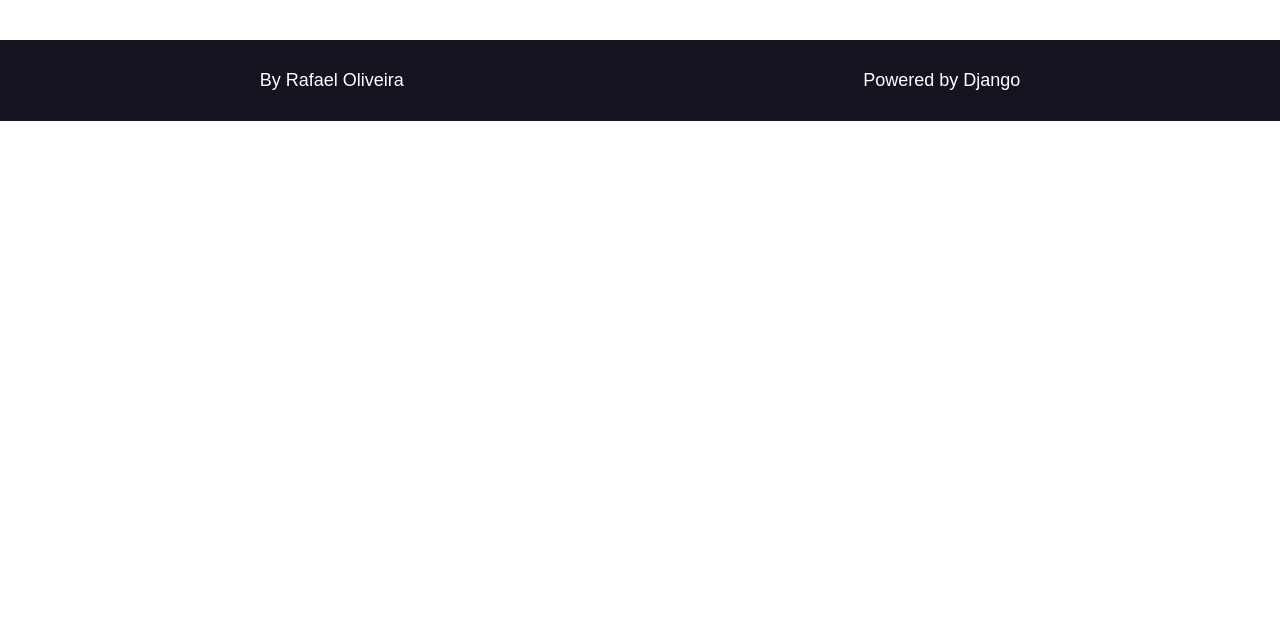
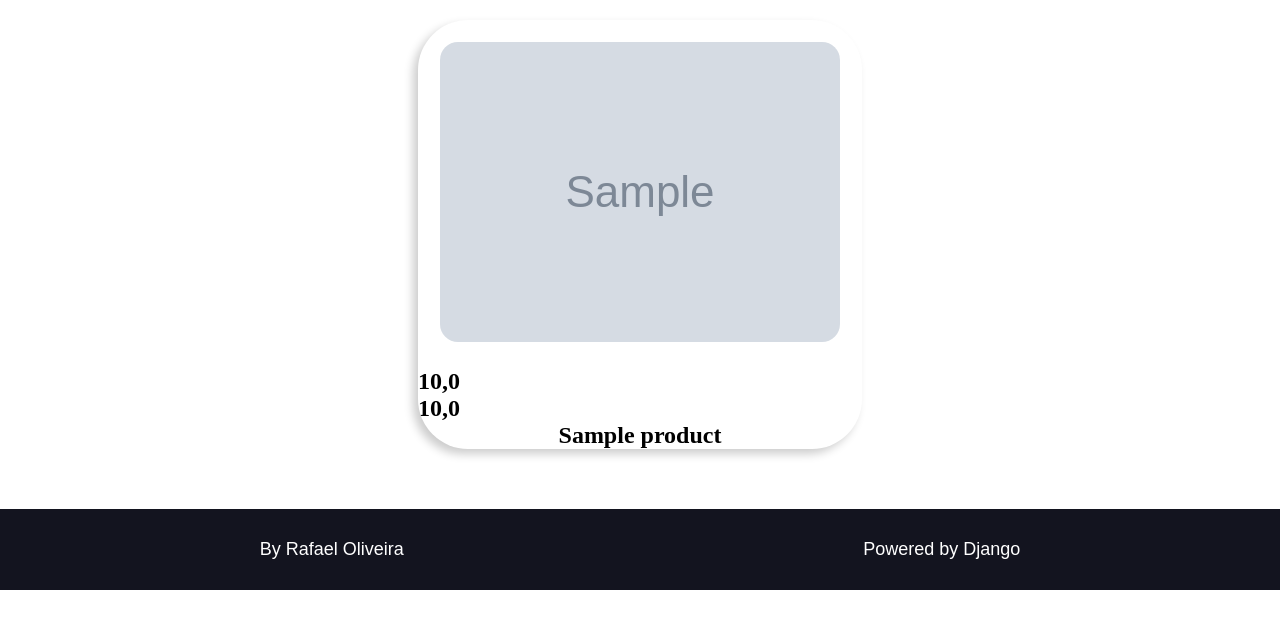
Before and after one commit to Rafael-soares-oliveira/ecommerce_django, a Django app: page / in a window 1280 px wide. Shown: the part 80-709 px from the top of the page. Run offline with Django 5.2, Linux system fonts and the light colour scheme; tables that the repository leaves empty hold one stand-in row (values such as "Sample post"); grey boxes marked "Sample" are stand-in pictures.

Commit message:
create views and urls

```diff
--- a/base_static/css/style.css
+++ b/base_static/css/style.css
@@ -67,6 +67,7 @@
     max-width: 100%;
 }
 
+/*Generic*/
 .container {
     max-width: 144rem;
     margin: 0 auto;
@@ -105,3 +106,52 @@
     color: var(--color-white);
     font-size: 1.8rem;
 }
+
+/*Product Container*/
+.main-content-list {
+    display: grid;
+    grid-template-columns: repeat(auto-fit, minmax(250px, 1fr));
+    gap: var(--spacing-gutter-small);
+  }
+
+  .product {
+    background: var(--color-white);
+    box-shadow: -5px 5px 10px rgba(0, 0, 0, 0.2);
+    transform: scale(1);
+    transition: all 200ms ease-in-out;
+    border-radius: 5rem;
+    overflow: hidden;
+    margin: 0 auto;
+  }
+
+  .product-image {
+    margin: var(--spacing-gutter-small);
+  }
+
+  .product-image img {
+    margin: auto;
+    border: double 2px transparent;
+    border-radius: 20px;
+    background-origin: border-box;
+    background-clip: content-box, border-box;
+  }
+
+  .product-list-item {
+    max-width: 64rem;
+    height: fit-content;
+  }
+
+  .product-list-item:hover {
+    transform: scale(1.02);
+    box-shadow: -8px 8px 18px rgba(0, 0, 0, 0.25);
+  }
+
+  .product-content a {
+    text-decoration: none;
+    color: var(--color-black);
+    font-size: 1.6rem;
+  }
+
+  .product-name {
+    text-align: center;
+  }
--- a/ecommerce/urls.py
+++ b/ecommerce/urls.py
@@ -18,10 +18,16 @@
 from django.urls import path, include
 from django.conf import settings
 from django.conf.urls.static import static
+from django.utils.translation import gettext as _
+
+orders = _('orders/')
+profile = _('profile/')
 
 urlpatterns = [
     path('admin/', admin.site.urls),
     path('', include('products.urls')),
+    path(orders, include('orders.urls')),
+    path(profile, include('user_profile.urls')),
     path('__debug__/', include('debug_toolbar.urls')),
 ]
 
--- a/orders/urls.py
+++ b/orders/urls.py
@@ -4,5 +4,8 @@
 app_name = 'orders'
 
 urlpatterns = [
-
+    path('payment/', views.Payment.as_view(), name='payment'),
+    path('finish_order/', views.FinishOrder.as_view(), name='finish_order'),
+    path('order_detail/<int:pk>/', views.OrderDetail.as_view(),
+         name='order_detail'),
 ]
--- a/products/urls.py
+++ b/products/urls.py
@@ -1,7 +1,14 @@
 from django.urls import path
 from products import views
+
+
 app_name = 'products'
 
 urlpatterns = [
     path('', views.ProductsViewHome.as_view(), name='home'),
+    path('/<slug>/', views.ProductDetail.as_view(), name='product_detail'),
+    path('/addcart/', views.AddCart.as_view(), name='add_cart'),
+    path('/removecart/', views.RemoveCart.as_view(), name='remove_cart'),
+    path('/cart/', views.Cart.as_view(), name='cart'),
+    path('/end/', views.End.as_view(), name='end'),
 ]
--- a/products/views.py
+++ b/products/views.py
@@ -1,5 +1,11 @@
-from django.views.generic import ListView
+from django.utils import translation
+from django.http import Http404
+from django.views.generic import ListView, DetailView, View
 from products.models import Product
+from utils.pagination import make_pagination
+import os
+
+PER_PAGE = os.environ.get('PER_PAGE', 6)
 
 
 class ProductsViewBase(ListView):
@@ -7,6 +13,61 @@
     context_object_name = 'products'
     ordering = ['-id']
 
+    def get_queryset(self, *args, **kwargs):
+        qs = super().get_queryset(*args, **kwargs)
+        return qs
+
+    def get_context_data(self, *args, **kwargs):
+        ctx = super().get_context_data(*args, **kwargs)
+        page_obj, pagination_range = make_pagination(
+            self.request,
+            ctx.get('products'),
+            PER_PAGE
+        )
+        html_language = translation.get_language()
+        ctx.update({
+            'products': page_obj,
+            'pagination_range': pagination_range,
+            'last_page': pagination_range['total_pages'],
+            'html_language': html_language,
+        })
+        return ctx
+
 
 class ProductsViewHome(ProductsViewBase):
-    template_name = "products/home.html"
+    template_name = 'pages/home.html'
+
+
+class ProductDetail(DetailView):
+    model = Product
+    context_object_name = 'product'
+    template_name = 'pages/product_detail.html'
+
+    def get_queryset(self, *args, **kwargs):
+        qs = super().get_queryset(*args, **kwargs)
+        if not qs:
+            raise Http404
+        return qs
+
+    def get_context_data(self, *args, **kwargs):
+        ctx = super().get_context_data(*args, **kwargs)
+        ctx.update({
+            'is_detail_page': True,
+        })
+        return ctx
+
+
+class AddCart(ProductsViewBase):
+    template_name = 'pages/cart.html'
+
+
+class RemoveCart(View):
+    pass
+
+
+class Cart(View):
+    pass
+
+
+class End(View):
+    pass
--- a/templates/base/base.html
+++ b/templates/base/base.html
@@ -1,18 +1,16 @@
 {% load static %}
 <!DOCTYPE html>
-<html lang="en">
+<html lang="{{ html_language }}">
 <head>
     <meta charset="UTF-8">
     <meta name="viewport" content="width=device-width, initial-scale=1.0">
+    {% include "base/links.html" %}
     <title>{% block title %}{% endblock title %}XYZ</title>
-    {% include "base/links.html" %}
 </head>
 <body>
     {% include "base/header.html" %}
     <main>
-        {% block content %}
-
-        {% endblock content %}
+        {% block content %}{% endblock content %}
     </main>
     {% include "base/footer.html" %}
 </body>
--- /dev/null
+++ b/templates/pages/home.html
@@ -0,0 +1,12 @@
+{% extends "base/base.html" %}
+{% load i18n %}
+
+{% block title %}{% translate "Home" %} | {% endblock title %}
+
+{% block content %}
+    <div class="main-content main-content-list container">
+        {% for product in products %}
+            {% include "partials/product.html" %}
+        {% endfor %}
+    </div>
+{% endblock content %}
--- /dev/null
+++ b/templates/partials/product.html
@@ -0,0 +1,24 @@
+{% load i18n %}
+
+<div class="product product-list-item">
+    <div class="product-image">
+        <img src="{{ product.product_image }}" alt="">
+    </div>
+    <div class="product-content">
+        <div class="product-price-offer">
+            <a href="">
+                <h2>{{ product.price_marketing }}</h2>
+            </a>
+        </div>
+        <div class="product-price">
+            <a href="">
+                <h2>{{ product.offer_price_marketing }}</h2>
+            </a>
+        </div>
+        <div class="product-name">
+            <a href="">
+                <h2>{{ product.product_name }}</h2>
+            </a>
+        </div>
+    </div>
+</div>
--- a/templates/products/home.html
+++ /dev/null
@@ -1,9 +0,0 @@
-{% extends "base/base.html" %}
-{% load i18n %}
-
-{% block title %}{% translate "Home" %} | {% endblock title %}
-
-{% block content %}
-
-
-{% endblock content %}
--- a/user_profile/urls.py
+++ b/user_profile/urls.py
@@ -0,0 +1,15 @@
+from django.urls import path
+from user_profile import views
+
+app_name = 'profile'
+
+urlpatterns = [
+    path('register/', views.ProfileRegister.as_view(),
+         name='profile_register'),
+    path('profile_update/', views.ProfileUpdate.as_view(),
+         name='profile_update'),
+    path('login/', views.Login.as_view(),
+         name='login'),
+    path('logout', views.Logout.as_view(),
+         name='logout'),
+]
--- /dev/null
+++ b/utils/pagination.py
@@ -0,0 +1,48 @@
+import math
+from django.core.paginator import Paginator
+
+
+def make_pagination_range(
+    page_range,
+    qty_pages,
+    current_page,
+):
+    middle_range = math.ceil(qty_pages / 2)
+    start_range = current_page - middle_range
+    stop_range = current_page + middle_range
+    total_pages = len(page_range)
+
+    start_range_offset = abs(start_range) if start_range < 0 else 0
+
+    if start_range < 0:
+        start_range = 0
+        stop_range += start_range_offset
+
+    if stop_range >= total_pages:
+        start_range = start_range - abs(total_pages - stop_range)
+
+    pagination = page_range[start_range:stop_range]
+
+    return {
+        'pagination': pagination,
+        'page_range': page_range,
+        'qty_pages': qty_pages,
+        'current_page': current_page,
+        'total_pages': total_pages,
+        'start_range': start_range,
+        'stop_range': stop_range,
+        'first_page_out_of_range': current_page > middle_range,
+        'last_page_out_of_range': stop_range < total_pages
+    }
+
+
+def make_pagination(request, queryset, per_page, qty_pages=4):
+    current_page = int(request.GET.get('page', 1))
+
+    paginator = Paginator(queryset, per_page)
+    page_object = paginator.get_page(current_page)
+
+    pagination_range = make_pagination_range(
+        paginator.page_range, qty_pages, current_page
+    )
+    return page_object, pagination_range
```
Also changed, not shown: orders/views.py (+12 -2 lines), templates/pages/cart.html (added, +9 -0 lines), templates/pages/product_detail.html (added, +8 -0 lines), user_profile/views.py (+18 -2 lines), templates/base/links.html (indentation only).
